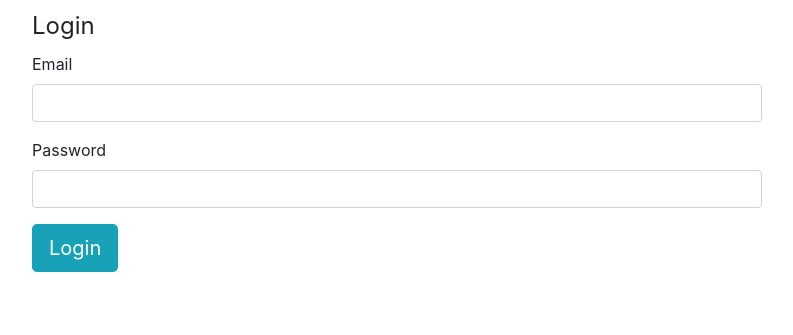
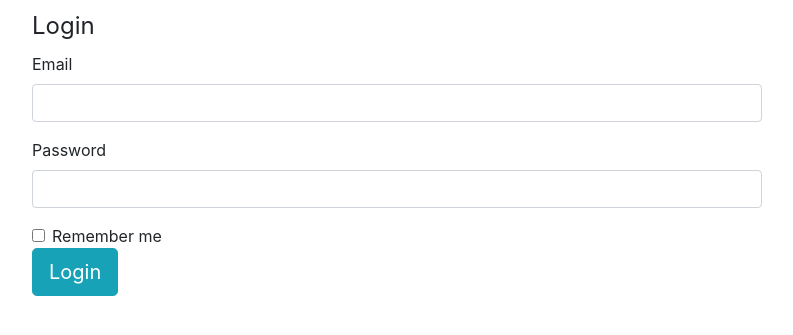
Before and after one commit to Godspower-Eze/Build-a-Mini-social-media-in-Python-using-Flask, a Flask app: page /login in a window 1280 px wide. Shown: the part 56-391 px from the top of the page, without its empty margins (53-846 px from the left). Run offline with Flask 2, Linux system fonts and the light colour scheme; some libraries are stand-ins or nearby versions.

Commit message:
I added the ability for users to be authenticated and logged in

```diff
--- a/socialmedia/__init__.py
+++ b/socialmedia/__init__.py
@@ -1,6 +1,7 @@
 from flask import Flask
 from flask_sqlalchemy import SQLAlchemy
 from flask_bcrypt import Bcrypt
+from flask_login import LoginManager
 
 app = Flask(__name__)
 
@@ -12,4 +13,8 @@ db = SQLAlchemy(app)
 
 bcrypt = Bcrypt(app)
 
+login_manager = LoginManager(app)
+
+login_manager.login_view = 'login'
+
 from socialmedia import routes
--- a/socialmedia/forms.py
+++ b/socialmedia/forms.py
@@ -1,5 +1,5 @@
 from flask_wtf import FlaskForm
-from wtforms import StringField, TextAreaField, SubmitField, PasswordField
+from wtforms import StringField, TextAreaField, SubmitField, PasswordField, BooleanField
 from wtforms.validators import DataRequired, Length, EqualTo
 
 
@@ -38,4 +38,5 @@ class LoginForm(FlaskForm):
     password = PasswordField('Password', validators=[
         DataRequired()
     ])
+    remember = BooleanField('Remember me')
     submit = SubmitField('Login')
--- a/socialmedia/routes.py
+++ b/socialmedia/routes.py
@@ -3,6 +3,7 @@ from flask import render_template, flash, redirect, url_for
 from socialmedia.models import User, Post
 from socialmedia.forms import PostCreationForm, UserCreationForm, LoginForm
 from socialmedia import bcrypt
+from flask_login import login_user
 
 
 @app.route('/')
@@ -42,4 +43,12 @@ def register_user():
 @app.route('/login', methods=['GET', 'POST'])
 def login():
     form = LoginForm()
+    if form.validate_on_submit():
+        user = User.query.filter_by(email=form.email.data).first()
+        if user and bcrypt.check_password_hash(user.password, form.password.data):
+            flash('You have logged in successfully', 'success')
+            login_user(user, remember=form.remember.data)
+            return redirect(url_for('home'))
+        else:
+            flash('Invalid Credentials', 'danger')
     return render_template('login.html', form=form)
--- a/socialmedia/templates/login.html
+++ b/socialmedia/templates/login.html
@@ -16,6 +16,10 @@
                     {{ form.password.label(class="form-control-label")}}
                     {{ form.password(class="form-control")}}
                     </div>
+                    <div class="form-check">
+                    {{ form.remember(class="form-check-input")}}
+                    {{ form.remember.label(class="form-check-label")}}
+                    </div>
                     <div>
                         {{ form.submit(class="btn btn-info btn-lg")}}
                     </div>
```
Also changed, not shown: socialmedia/models.py (+8 -2 lines), socialmedia/socialmedia.db.
